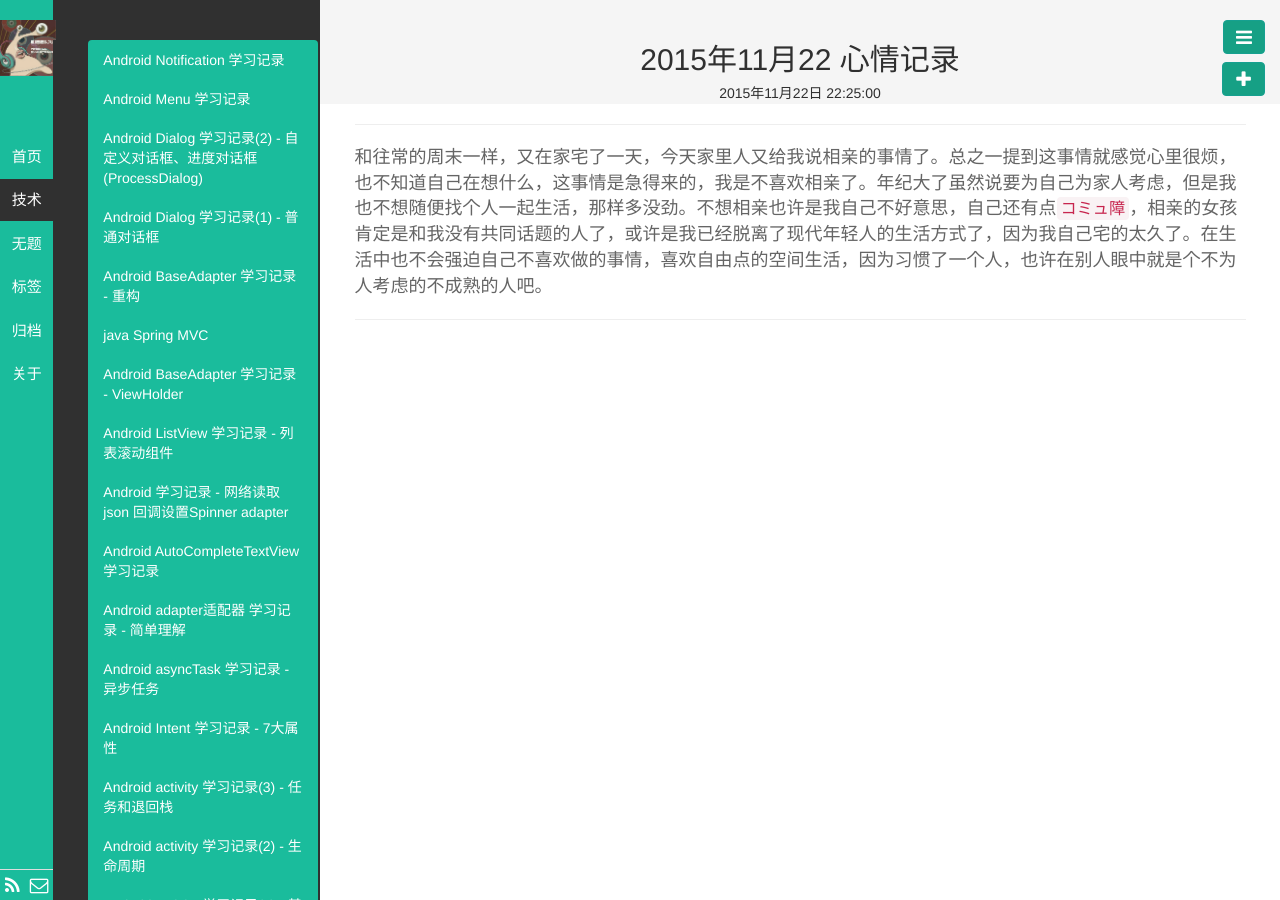
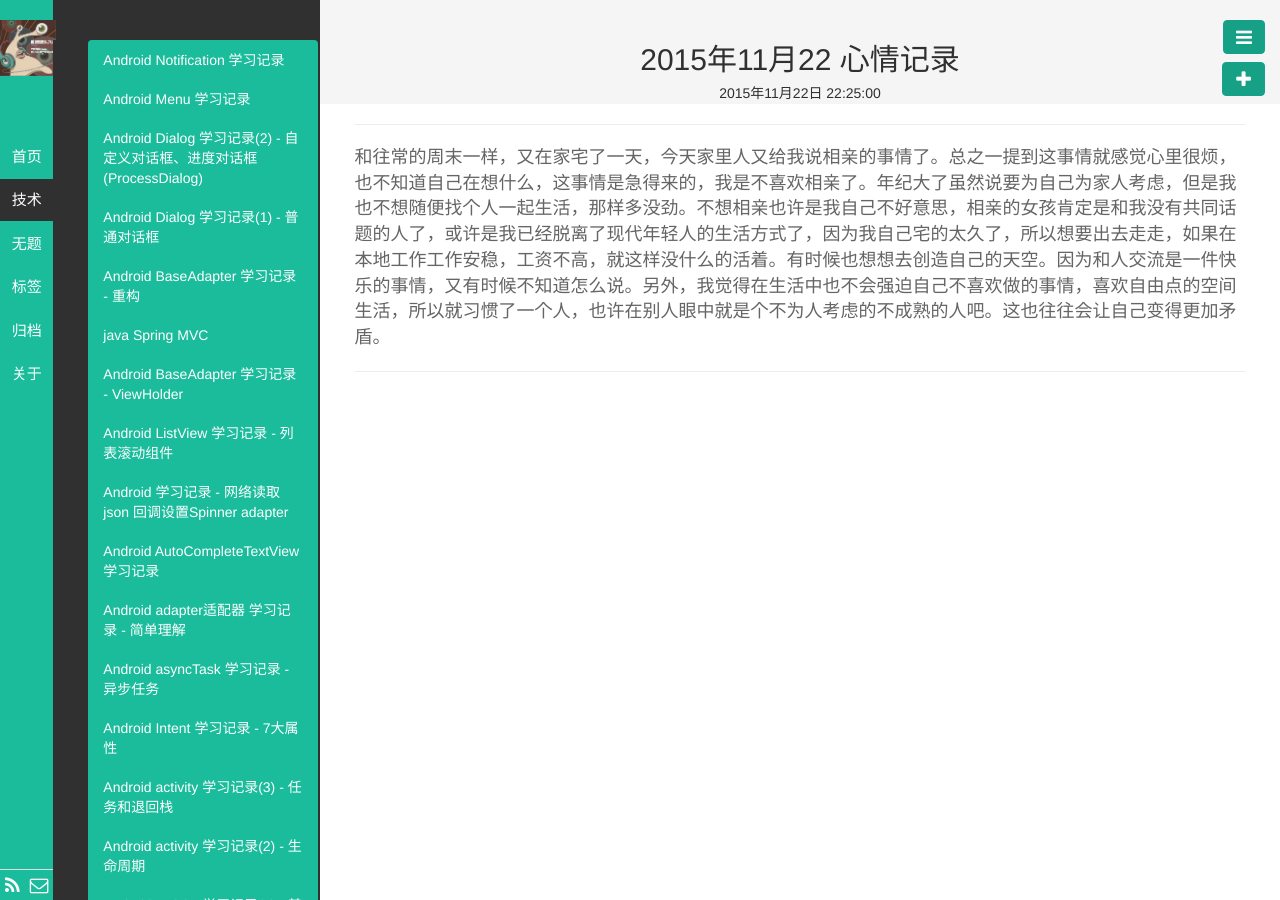
Before and after one commit to javadavid/blog, a Jekyll site: the page built from _posts/无题/2015-11-22-life1.md, in a window 1280 px wide. Built offline with Jekyll 4.4.1, drawn with Linux system fonts in a browser that asks for light colours; comment, search, counter and statistics services are not loaded.

Commit message:
update about

```diff
--- a/_config.yml
+++ b/_config.yml
@@ -7,7 +7,7 @@
   name: Kuma's blog
   email: 276602624@qq.com
   # link: http://painterlin.com
-  # weibo: http://weibo.com/orangeissweet
+  weibo: http://weibo.com/1328507784
   github: http://github.com/xh888
   # music: http://site.douban.com/linanya
   # linkedin: https://www.linkedin.com/pub/anya-lin/81/91/232
--- a/_posts/无题/2015-11-22-life1.md
+++ b/_posts/无题/2015-11-22-life1.md
@@ -7,4 +7,4 @@
 tags:
 ---
 
-和往常的周末一样，又在家宅了一天，今天家里人又给我说相亲的事情了。总之一提到这事情就感觉心里很烦，也不知道自己在想什么，这事情是急得来的，我是不喜欢相亲了。年纪大了虽然说要为自己为家人考虑，但是我也不想随便找个人一起生活，那样多没劲。不想相亲也许是我自己不好意思，自己还有点`コミュ障`，相亲的女孩肯定是和我没有共同话题的人了，或许是我已经脱离了现代年轻人的生活方式了，因为我自己宅的太久了。在生活中也不会强迫自己不喜欢做的事情，喜欢自由点的空间生活，因为习惯了一个人，也许在别人眼中就是个不为人考虑的不成熟的人吧。
+和往常的周末一样，又在家宅了一天，今天家里人又给我说相亲的事情了。总之一提到这事情就感觉心里很烦，也不知道自己在想什么，这事情是急得来的，我是不喜欢相亲了。年纪大了虽然说要为自己为家人考虑，但是我也不想随便找个人一起生活，那样多没劲。不想相亲也许是我自己不好意思，相亲的女孩肯定是和我没有共同话题的人了，或许是我已经脱离了现代年轻人的生活方式了，因为我自己宅的太久了，所以想要出去走走，如果在本地工作工作安稳，工资不高，就这样没什么的活着。有时候也想想去创造自己的天空。因为和人交流是一件快乐的事情，又有时候不知道怎么说。另外，我觉得在生活中也不会强迫自己不喜欢做的事情，喜欢自由点的空间生活，所以就习惯了一个人，也许在别人眼中就是个不为人考虑的不成熟的人吧。这也往往会让自己变得更加矛盾。
--- a/pages/about.html
+++ b/pages/about.html
@@ -38,10 +38,11 @@
 <a href="{{ site.author.linkedin }}">
   <i class="fa fa-linkedin fa-lg" style="color:#16a095;"></i>
 </a>
+-->
 <a href="{{ site.author.weibo }}" target="_blank">
   <i class="fa fa-weibo fa-lg" style="color:#16a095;"></i>
 </a>
--->
+&nbsp;
 <a href="{{ site.author.github }}" target="_blank">
   <i class="fa fa-github fa-lg" style="color:#16a095;"></i>
 </a>
```
Also changed, not shown: other parts of pages/about.html (+1 -1 lines).
